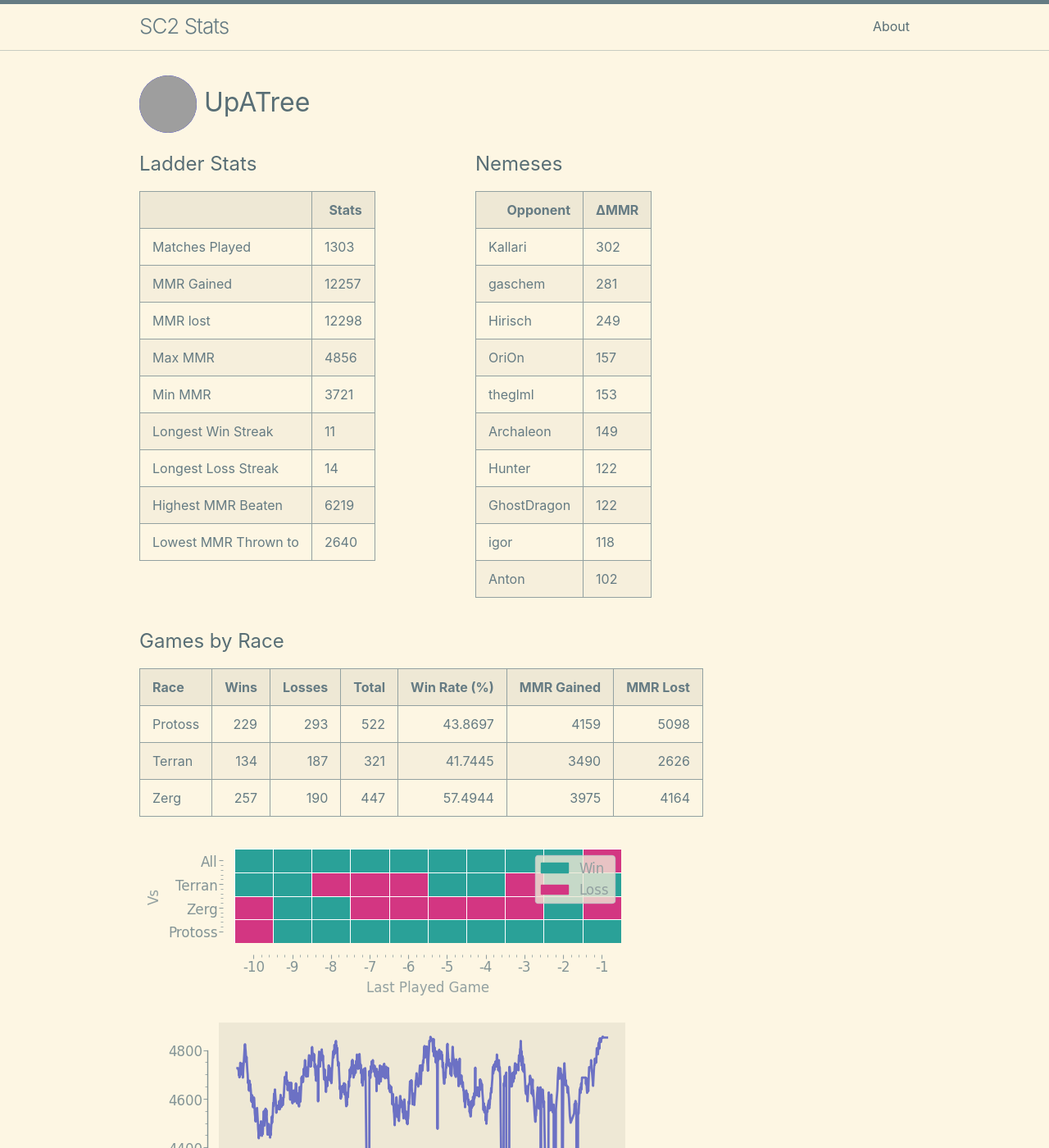
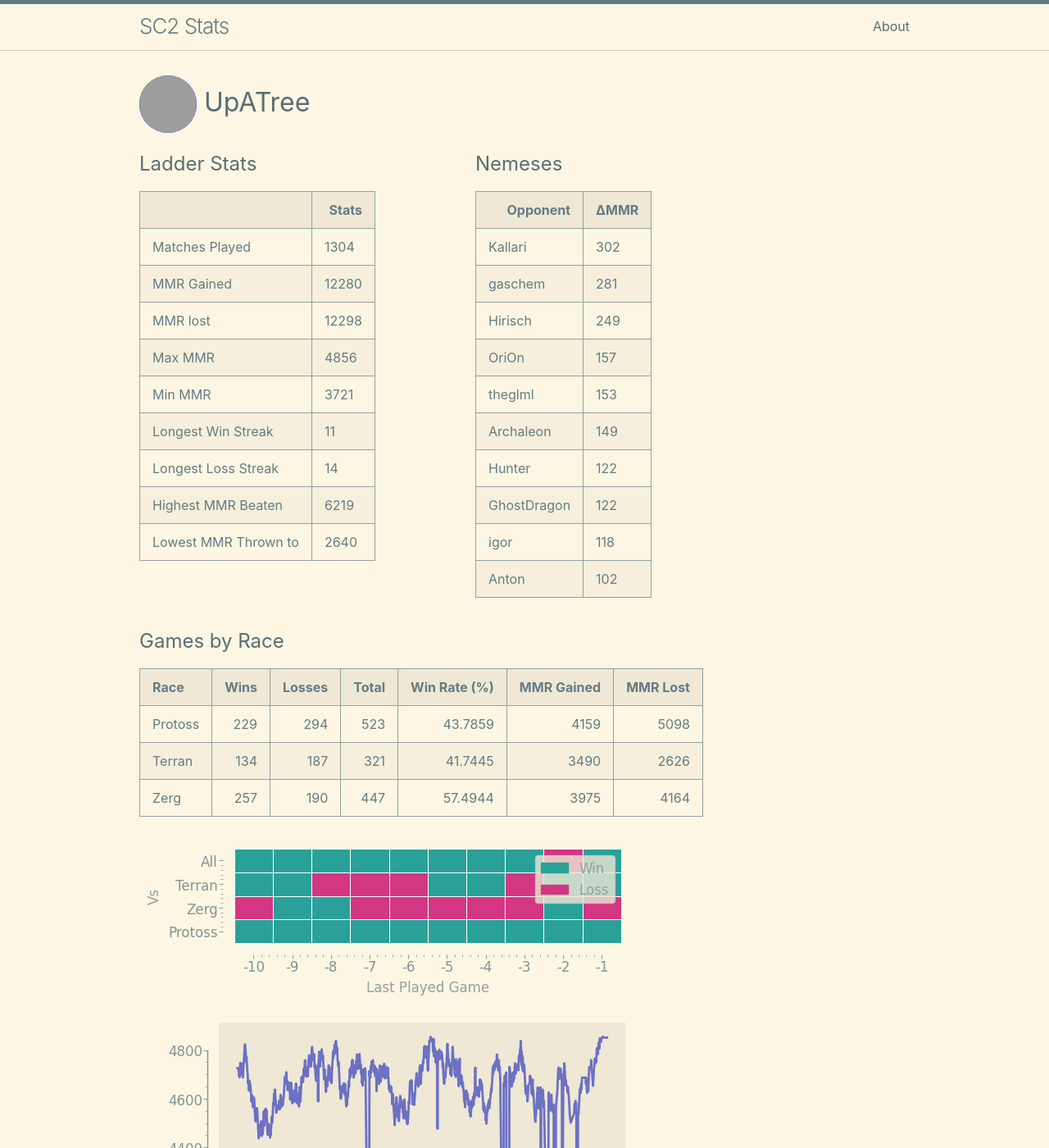
Before and after one commit to kylermurphy/UpATree, a Jekyll site: the page built from docs/index.md, in a window 1280 px wide and 1400 px high. Shown: the whole window at 82% size. Built offline with Jekyll 4.4.1, drawn with Linux system fonts in a browser that asks for light colours; grey boxes are pictures that could not be loaded.

Commit message:
running on push

```diff
--- a/docs/index.md
+++ b/docs/index.md
@@ -18,11 +18,11 @@ layout: home
   <tbody>
     <tr>
       <td>Matches Played</td>
-      <td>1303</td>
+      <td>1304</td>
     </tr>
     <tr>
       <td>MMR Gained</td>
-      <td>12257</td>
+      <td>12280</td>
     </tr>
     <tr>
       <td>MMR lost</td>
@@ -114,7 +114,7 @@ layout: home
 
 | Race    |   Wins |   Losses |   Total |   Win Rate (%) |   MMR Gained |   MMR Lost |
 |:--------|-------:|---------:|--------:|---------------:|-------------:|-----------:|
-| Protoss |    229 |      293 |     522 |        43.8697 |         4159 |       5098 |
+| Protoss |    229 |      294 |     523 |        43.7859 |         4159 |       5098 |
 | Terran  |    134 |      187 |     321 |        41.7445 |         3490 |       2626 |
 | Zerg    |    257 |      190 |     447 |        57.4944 |         3975 |       4164 |
 
--- a/log.txt
+++ b/log.txt
@@ -529,3 +529,4 @@ Writing a log file 2025-03-17 22:48:07.
 Writing a log file 2025-03-17 23:21:33.
 Writing a log file 2025-03-17 23:48:01.
 Writing a log file 2025-03-18 16:30:08.
+Writing a log file 2025-03-18 16:52:42.
```
Also changed, not shown: docs/assets/daily.png, docs/assets/gm_hist.png, docs/assets/r_wrt.png, 1 other file.
